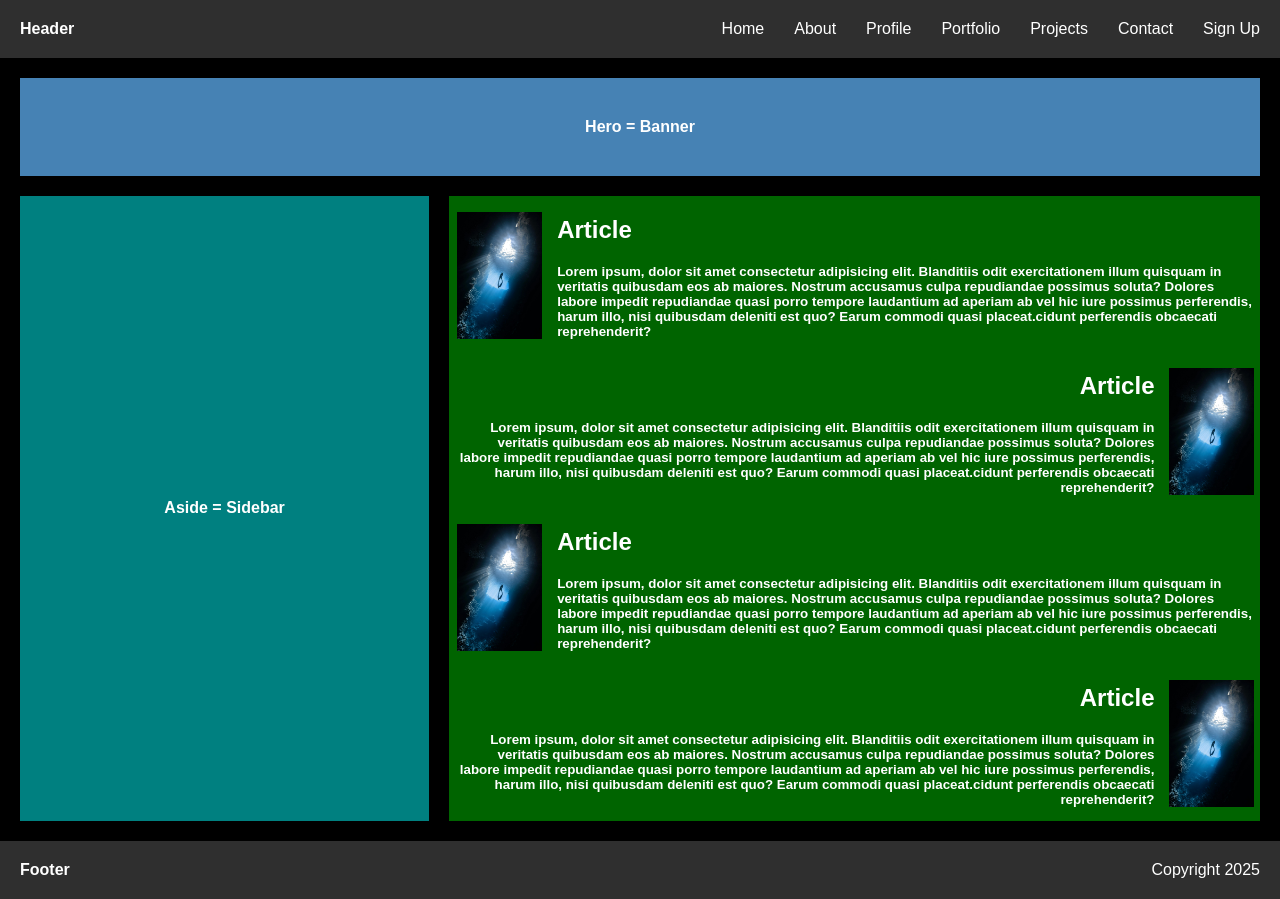
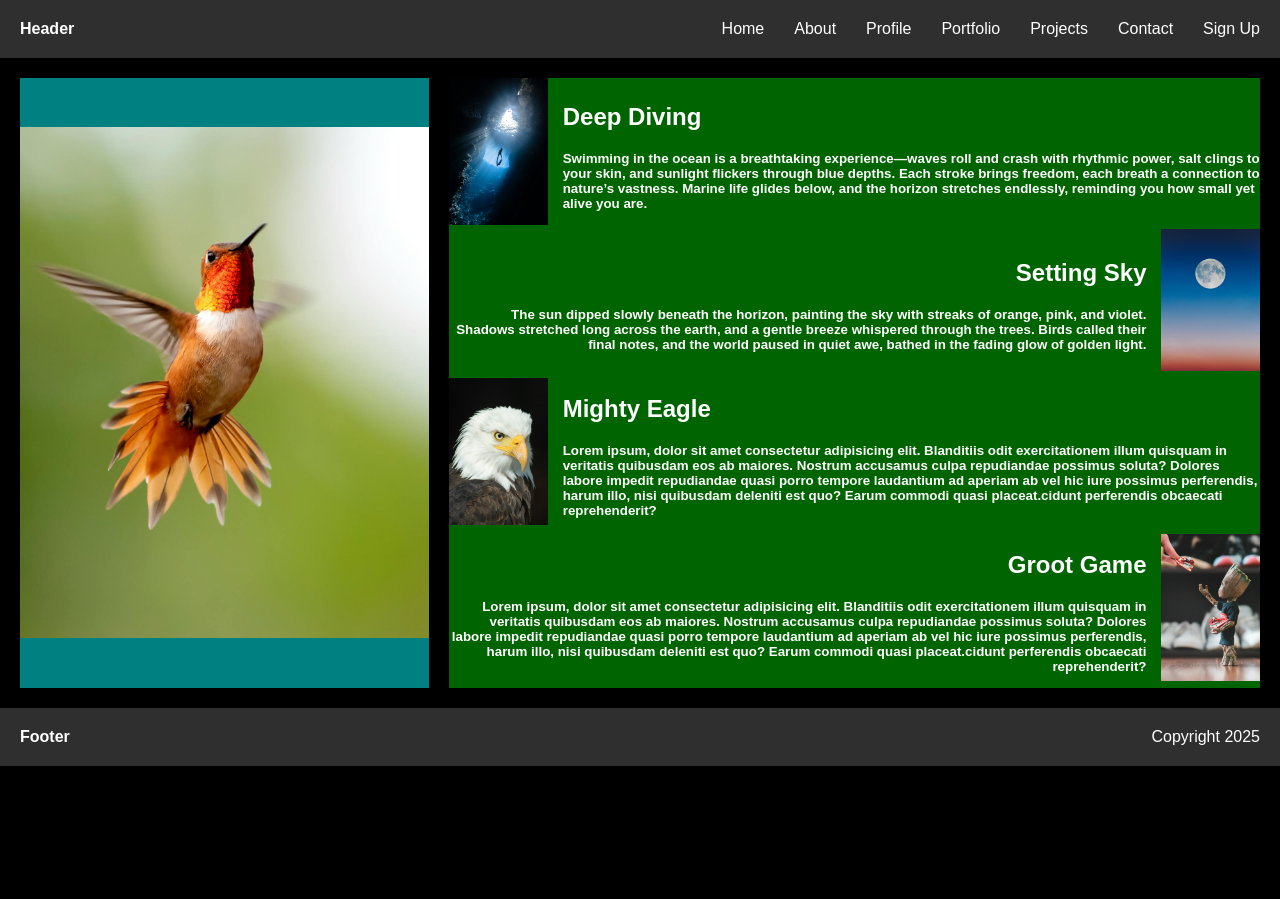
Before and after one commit to roanoarounik/Articles, a plain HTML site: page index.html in a window 1280 px wide. After the commit the page ends 800 px from the top, so only its background shows below. Drawn offline with Linux system fonts and the light colour scheme.

Commit message:
Images In, Footer Dynamics Installed

```diff
--- a/index.html
+++ b/index.html
@@ -3,7 +3,7 @@
 <head>
     <meta charset="UTF-8">
     <meta name="viewport" content="width=device-width, initial-scale=1.0">
-    <script src="./scripts/script.js" defer></script>
+    <script src="./script/script.js" defer></script>
     <link rel="stylesheet" href="./styles/styles.css">
     <title>Articles</title>
 </head>
@@ -27,13 +27,13 @@
     <main class="column flex gap20 m20">
 
         <section class="bold heroBanner w100 center">
-            Hero = Banner
+            <!-- Empty -->
         </section>
 
         <section class="content gap20 grid rowSection w100">
 
             <aside class="flex bold center w100">
-                Aside = Sidebar
+                <img src="./assets/images/Humming-Bird.jpg" alt="Humming-Bird" class="img hmbird" />
             </aside>
 
             <article class="articlesContainer flex bold center w100">
@@ -43,33 +43,33 @@
                     </div>
                     <div class="words">
                         <h2>
-                            Article
+                            Deep Diving
                         </h2>
                         <p class="latin">
-                            Lorem ipsum, dolor sit amet consectetur adipisicing elit. Blanditiis odit exercitationem illum quisquam in veritatis quibusdam eos ab maiores. Nostrum accusamus culpa repudiandae possimus soluta? Dolores labore impedit repudiandae quasi porro tempore laudantium ad aperiam ab vel hic iure possimus perferendis, harum illo, nisi quibusdam deleniti est quo? Earum commodi quasi placeat.cidunt perferendis obcaecati reprehenderit?
+                            Swimming in the ocean is a breathtaking experience—waves roll and crash with rhythmic power, salt clings to your skin, and sunlight flickers through blue depths. Each stroke brings freedom, each breath a connection to nature’s vastness. Marine life glides below, and the horizon stretches endlessly, reminding you how small yet alive you are.
                         </p>
                     </div>
                 </div>
                 <div class="art art2 w100 flex gap15">
                     <div class="box">
-                        <img alt="Diver-Swimming-Up" class="img" src="./assets/images/Diver-Swimming-Up.jpg" />
+                        <img alt="Setting-Sun-Sky" class="img" src="./assets/images/Setting-Sun-Sky.jpg" />
                     </div>
                     <div class="words">
                         <h2>
-                            Article
+                            Setting Sky
                         </h2>
                         <p class="latin">
-                            Lorem ipsum, dolor sit amet consectetur adipisicing elit. Blanditiis odit exercitationem illum quisquam in veritatis quibusdam eos ab maiores. Nostrum accusamus culpa repudiandae possimus soluta? Dolores labore impedit repudiandae quasi porro tempore laudantium ad aperiam ab vel hic iure possimus perferendis, harum illo, nisi quibusdam deleniti est quo? Earum commodi quasi placeat.cidunt perferendis obcaecati reprehenderit?
+                            The sun dipped slowly beneath the horizon, painting the sky with streaks of orange, pink, and violet. Shadows stretched long across the earth, and a gentle breeze whispered through the trees. Birds called their final notes, and the world paused in quiet awe, bathed in the fading glow of golden light.
                         </p>
                     </div>
                 </div>
                 <div class="art art3 w100 flex gap15">
                     <div class="box">
-                        <img alt="Diver-Swimming-Up" class="img" src="./assets/images/Diver-Swimming-Up.jpg" />
+                        <img alt="Eagle" class="img" src="./assets/images/Eagle.jpg" />
                     </div>
                     <div class="words">
                         <h2>
-                            Article
+                            Mighty Eagle
                         </h2>
                         <p class="latin">
                             Lorem ipsum, dolor sit amet consectetur adipisicing elit. Blanditiis odit exercitationem illum quisquam in veritatis quibusdam eos ab maiores. Nostrum accusamus culpa repudiandae possimus soluta? Dolores labore impedit repudiandae quasi porro tempore laudantium ad aperiam ab vel hic iure possimus perferendis, harum illo, nisi quibusdam deleniti est quo? Earum commodi quasi placeat.cidunt perferendis obcaecati reprehenderit?
@@ -78,11 +78,11 @@
                 </div>
                 <div class="art art4 w100 flex gap15">
                     <div class="box">
-                        <img alt="Diver-Swimming-Up" class="img" src="./assets/images/Diver-Swimming-Up.jpg" />
+                        <img alt="Groot-Game" class="img" src="./assets/images/Groot-Game.jpg" />
                     </div>
                     <div class="words">
                         <h2>
-                            Article
+                            Groot Game
                         </h2>
                         <p class="latin">
                             Lorem ipsum, dolor sit amet consectetur adipisicing elit. Blanditiis odit exercitationem illum quisquam in veritatis quibusdam eos ab maiores. Nostrum accusamus culpa repudiandae possimus soluta? Dolores labore impedit repudiandae quasi porro tempore laudantium ad aperiam ab vel hic iure possimus perferendis, harum illo, nisi quibusdam deleniti est quo? Earum commodi quasi placeat.cidunt perferendis obcaecati reprehenderit?
--- /dev/null
+++ b/script/script.js
@@ -0,0 +1,4 @@
+let yearElement = document.querySelector(`.yearElement`);
+if (yearElement) {
+    yearElement.innerHTML = new Date().getFullYear();
+}
--- a/styles/styles.css
+++ b/styles/styles.css
@@ -50,8 +50,13 @@ a {
 }
 
 .heroBanner {
-    padding: 40px 0;
-    background: steelblue;
+    display: none;
+    padding: 170px 0;
+    /* background: steelblue; */
+    background: url(/assets/images/Long-Bow.jpg);
+    background-position: 50% 41%;
+    background-repeat: no-repeat;
+    background-size: cover;
 }
 
 aside {
@@ -65,9 +70,9 @@ article {
 }
 
 .box {
-    width: 85px;
-    height: 125px;
-    background: rgba(184 250 255);
+    width: 100px;
+    height: auto;
+    border-bottom: 0;
 }
 
 p {
@@ -81,22 +86,27 @@ p {
 }
 
 .articlesContainer {
-    align-items: flex-start;
+    align-items: center;
     flex-direction: column;
 }
 
 .art {
+    display: flex;
     padding: 0 8px;
+    justify-content: center;
 }
 
 .art:nth-child(even) {
-    justify-content: flex-end;
     flex-direction: row-reverse;
 }
 .art:nth-child(even) .words {
    text-align: right;
 }
 
-.img {
+img {
     max-width: 100%;
 }
+
+.hmbird {
+    max-height: 755px;
+}
```
Also changed, not shown: assets/images/Eagle.jpg (added), assets/images/Groot-Game.jpg (added), assets/images/Humming-Bird.jpg (added), assets/images/Long-Bow.jpg (added), assets/images/Setting-Sun-Sky.jpg (added).
